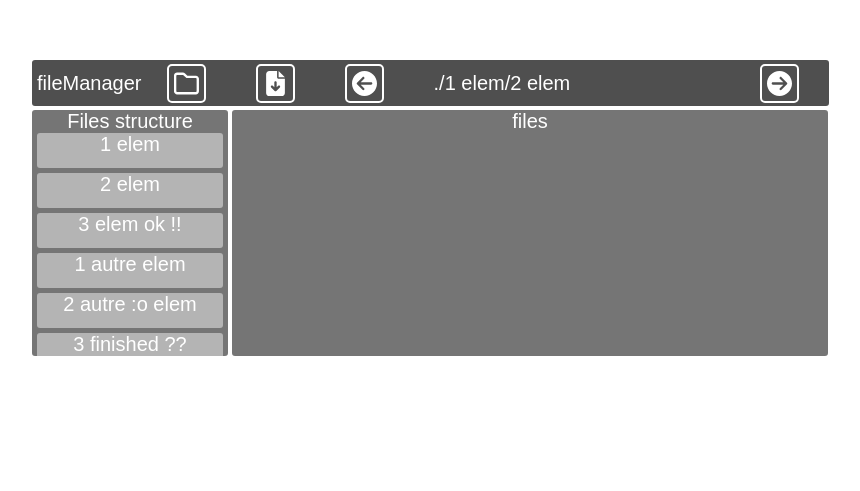
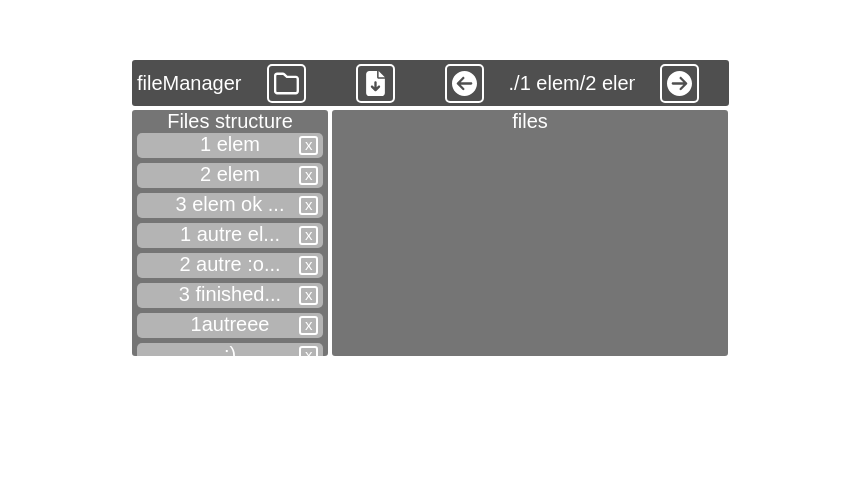
Before and after one commit to WilliamL92/fileManager, a plain HTML site: page index.html in a window 1280 px wide. Shown: the part 192-683 px from the top of the page, without its empty margins (210-1070 px from the left). Drawn offline with Linux system fonts and the light colour scheme.

Commit message:
starting the delete file system

```diff
--- a/index.html
+++ b/index.html
@@ -10,6 +10,6 @@
     <title>Free fileManager</title>
 </head>
 <body>
-    <div id="container" style="width: 800px; height: 300px; left: 50%; top: 50%; position: absolute; transform: translate(-50%, -50%);"></div>
+    <div id="container" style="width: 600px; height: 300px; left: 50%; top: 50%; position: absolute; transform: translate(-50%, -50%);"></div>
 </body>
 </html>
--- a/js/functions.js
+++ b/js/functions.js
@@ -1,36 +1,4 @@
 function fileManager(data) {
-    const getPathName = (id) => {
-        let find = false
-        let _path = "."
-        const recursive = (items) => {
-            if (pathId === -1) {
-                return "./"
-            }
-            else {
-                for (let i = 0; i < items.length; i++) {
-                    // console.log(items[i])
-
-                    if (items[i].type === "FOLDER" && items[i].items.length >= 1 && items[i].id !== id && !find) {
-                        _path += `/${items[i].name}`
-                        recursive(items[i].items, id)
-                    }
-                    else if (items[i].id === id && items[i].type === "FOLDER" && !find) {
-                        _path += `/${items[i].name}`
-                        find = true
-                    }
-                }
-                if (!find) {
-                    _path = ""
-                }
-            }
-            if (!find) {
-                _path = "./"
-            }
-        }
-        recursive(items)
-        return _path
-    }
-
     let titleTop = data.titleTop || "fileManager"
     let titleLeft = data.titleLeft || "Files structure"
     let titleRight = data.titleRight || "files"
@@ -51,6 +19,94 @@ function fileManager(data) {
     let topPanelHeight = data.topPanelHeight || 50
     let textHeight = data.textHeight || 30
     let textStyle = data.textStyle || "Sans-serif"
+    let cardTextHeight = data.cardTextHeight || 20
+    let cardFolderBackgroundColor = data.cardBackgroundColor || "#B4B4B4"
+    let cardFileBackgroundColor = data.cardBackgroundColor || "##87BC86"
+    let cardHeight = data.cardHeight || ""
+    let cardMaxTextLength = data.cardMaxTextLength || 15
+
+    const deleteFolderById = (id) => {
+        let array = []
+        let find = false
+        const recursive = (items) => {
+            for (let i = 0; i < items.length; i++) {
+                if (items[i].type === "FOLDER" && items[i].id !== id && !find) {
+                    array.push(items[i].id)
+                    recursive(items[i].items)
+                }
+                else if (items[i].type === "FOLDER" && items[i].id === id && !find) {
+                    find = true
+                    array.push(items[i].id)
+                }
+            }
+            if (!find) {
+                array = []
+            }
+        }
+        recursive(items)
+
+        //TROUVER UN MOYEN DE SUPPRIMER UN ELEMENT D'UN TABLEAU A DIMENSIONS INCONNU CI-DESSOUS !
+        for (let n = 0; n < array.length; n++) {
+            for (let i = 0; i < items.length; i++) {
+                if (n >= array.length) {
+
+                }
+            }
+        }
+        //------------------------------------------------
+    }
+    const getFolderById = (id) => {
+        let findId = -1
+        const recursive = (items) => {
+            for (let i = 0; i < items.length; i++) {
+                if (items[i].type === "FOLDER" && items[i].id !== id) {
+                    recursive(items[i].items)
+                }
+                else if (items[i].type === "FOLDER" && items[i].id === id) {
+                    findId = items[i]
+                }
+            }
+        }
+        recursive(items)
+        return findId
+    }
+    const manageCardName = (text) => {
+        if (text.length >= cardMaxTextLength) {
+            return `${text.substring(0, cardMaxTextLength)}...`
+        }
+        return text
+    }
+    const getPathName = (id) => {
+        let find = false
+        let _path = "."
+        const recursive = (items) => {
+            if (pathId === -1) {
+                return "./"
+            }
+            else {
+                for (let i = 0; i < items.length; i++) {
+
+                    if (items[i].type === "FOLDER" && items[i].items.length >= 1 && items[i].id !== id && !find) {
+                        _path += `/${items[i].name}`
+                        recursive(items[i].items)
+                    }
+                    else if (items[i].id === id && items[i].type === "FOLDER" && !find) {
+                        _path += `/${items[i].name}`
+                        find = true
+                    }
+                }
+                if (!find) {
+                    _path = ""
+                }
+            }
+            if (!find) {
+                _path = "./"
+            }
+        }
+        recursive(items)
+        return _path
+    }
+
     let marginTopElements = 25
 
     let itemId = 0 // Increment this value each time we add a new folder or file
@@ -126,25 +182,25 @@ function fileManager(data) {
             <div style="width: calc(100% + 1px); height: ${topPanelHeight}px; box-sizing: border-box; border-radius: ${borderRadius}px; display: flex; align-items: center; padding: 5px; background-color: ${topBackgroundColor}; border-color: ${borderColor}; border: ${borderShow ? `solid ${borderColor} ${borderWidth}px` : "none"};">
                 <label>${titleTop}</label>
                 <div class="${fileManagerName}" id="__addFolder" style="width: ${buttonHeight}px; height: ${buttonHeight}px; border-color: ${textColor}; border: solid ${textColor} 2px; border-radius: 5px; padding: 5px; margin: 0px ${marginTopElements}px; text-align: center;">
-                    <svg style="fill: ${textColor}; width: ${buttonHeight}px;" viewBox="0 0 512 512"><path d="M447.1 96h-172.1L226.7 50.75C214.7 38.74 198.5 32 181.5 32H63.1c-35.35 0-64 28.66-64 64v320c0 35.34 28.65 64 64 64h384c35.35 0 64-28.66 64-64V160C511.1 124.7 483.3 96 447.1 96zM463.1 416c0 8.824-7.178 16-16 16h-384c-8.822 0-16-7.176-16-16V96c0-8.824 7.178-16 16-16h117.5c4.273 0 8.293 1.664 11.31 4.688L255.1 144h192c8.822 0 16 7.176 16 16V416z"/></svg>
+                    <svg style="fill: ${textColor}; width: ${buttonHeight}px; pointer-events: none;" viewBox="0 0 512 512"><path style="pointer-events: none;" d="M447.1 96h-172.1L226.7 50.75C214.7 38.74 198.5 32 181.5 32H63.1c-35.35 0-64 28.66-64 64v320c0 35.34 28.65 64 64 64h384c35.35 0 64-28.66 64-64V160C511.1 124.7 483.3 96 447.1 96zM463.1 416c0 8.824-7.178 16-16 16h-384c-8.822 0-16-7.176-16-16V96c0-8.824 7.178-16 16-16h117.5c4.273 0 8.293 1.664 11.31 4.688L255.1 144h192c8.822 0 16 7.176 16 16V416z"/></svg>
                 </div>
                 <div class="${fileManagerName}" id="__importFile" style="width: ${buttonHeight}px; height: ${buttonHeight}px; border-color: ${textColor}; border: solid ${textColor} 2px; border-radius: 5px; padding: 5px; margin: 0px ${marginTopElements}px; text-align: center;">
-                    <svg style="fill: ${textColor}; height: ${buttonHeight}px; width: ${buttonHeight}px" viewBox="0 0 384 512"><path d="M64 0C28.7 0 0 28.7 0 64V448c0 35.3 28.7 64 64 64H320c35.3 0 64-28.7 64-64V160H256c-17.7 0-32-14.3-32-32V0H64zM256 0V128H384L256 0zM216 232V334.1l31-31c9.4-9.4 24.6-9.4 33.9 0s9.4 24.6 0 33.9l-72 72c-9.4 9.4-24.6 9.4-33.9 0l-72-72c-9.4-9.4-9.4-24.6 0-33.9s24.6-9.4 33.9 0l31 31V232c0-13.3 10.7-24 24-24s24 10.7 24 24z"/></svg>
+                    <svg style="fill: ${textColor}; height: ${buttonHeight}px; width: ${buttonHeight}px; pointer-events: none;" viewBox="0 0 384 512"><path style="pointer-events: none;" d="M64 0C28.7 0 0 28.7 0 64V448c0 35.3 28.7 64 64 64H320c35.3 0 64-28.7 64-64V160H256c-17.7 0-32-14.3-32-32V0H64zM256 0V128H384L256 0zM216 232V334.1l31-31c9.4-9.4 24.6-9.4 33.9 0s9.4 24.6 0 33.9l-72 72c-9.4 9.4-24.6 9.4-33.9 0l-72-72c-9.4-9.4-9.4-24.6 0-33.9s24.6-9.4 33.9 0l31 31V232c0-13.3 10.7-24 24-24s24 10.7 24 24z"/></svg>
                 </div>
                 <div class="${fileManagerName}" id="__goBack" style="width: ${buttonHeight}px; height: ${buttonHeight}px; border-color: ${textColor}; border: solid ${textColor} 2px; border-radius: 5px; padding: 5px; margin: 0px ${marginTopElements}px; text-align: center;">
-                <svg style="fill: ${textColor}; width: ${buttonHeight}px;" viewBox="0 0 512 512"><path d="M512 256C512 114.6 397.4 0 256 0S0 114.6 0 256S114.6 512 256 512s256-114.6 256-256zM215 127c9.4-9.4 24.6-9.4 33.9 0s9.4 24.6 0 33.9l-71 71L392 232c13.3 0 24 10.7 24 24s-10.7 24-24 24l-214.1 0 71 71c9.4 9.4 9.4 24.6 0 33.9s-24.6 9.4-33.9 0L103 273c-9.4-9.4-9.4-24.6 0-33.9L215 127z"/></svg>
+                <svg style="fill: ${textColor}; width: ${buttonHeight}px; pointer-events: none;" viewBox="0 0 512 512"><path style="pointer-events: none;" d="M512 256C512 114.6 397.4 0 256 0S0 114.6 0 256S114.6 512 256 512s256-114.6 256-256zM215 127c9.4-9.4 24.6-9.4 33.9 0s9.4 24.6 0 33.9l-71 71L392 232c13.3 0 24 10.7 24 24s-10.7 24-24 24l-214.1 0 71 71c9.4 9.4 9.4 24.6 0 33.9s-24.6 9.4-33.9 0L103 273c-9.4-9.4-9.4-24.6 0-33.9L215 127z"/></svg>
                 </div>
-                <div style="margin: 0px ${marginTopElements}px; overflow-x: auto; width: 100%;">
-                    <label>${virtualPath}</label>
+                <div style="overflow-x: auto; width: 100%;">
+                    <label style="white-space: nowrap;">${virtualPath}</label>
                 </div>
                 <div class="${fileManagerName}" id="__goForward" style="width: ${buttonHeight}px; height: ${buttonHeight}px; border-color: ${textColor}; border: solid ${textColor} 2px; border-radius: 5px; padding: 5px; margin: 0px ${marginTopElements}px; text-align: center;">
-                <svg viewBox="0 0 512 512" style="fill: ${textColor}; width: ${buttonHeight}px;"><path d="M0 256C0 397.4 114.6 512 256 512s256-114.6 256-256S397.4 0 256 0S0 114.6 0 256zM297 385c-9.4 9.4-24.6 9.4-33.9 0s-9.4-24.6 0-33.9l71-71L120 280c-13.3 0-24-10.7-24-24s10.7-24 24-24l214.1 0-71-71c-9.4-9.4-9.4-24.6 0-33.9s24.6-9.4 33.9 0L409 239c9.4 9.4 9.4 24.6 0 33.9L297 385z"/></svg>
+                <svg viewBox="0 0 512 512" style="fill: ${textColor}; width: ${buttonHeight}px; pointer-events: none;"><path style="pointer-events: none;" d="M0 256C0 397.4 114.6 512 256 512s256-114.6 256-256S397.4 0 256 0S0 114.6 0 256zM297 385c-9.4 9.4-24.6 9.4-33.9 0s-9.4-24.6 0-33.9l71-71L120 280c-13.3 0-24-10.7-24-24s10.7-24 24-24l214.1 0-71-71c-9.4-9.4-9.4-24.6 0-33.9s24.6-9.4 33.9 0L409 239c9.4 9.4 9.4 24.6 0 33.9L297 385z"/></svg>
                 </div>
             </div>
             <div style="display: flex; width: 100%; height: 100%;">
                 <div style="width: ${leftPanelWidth}px; height: calc(100% - ${topPanelHeight}px); box-sizing: border-box; border-radius: ${borderRadius}px; text-align: center; display: flex; flex-flow: column; overflow: auto; background-color: ${leftBackgroundColor}; border-color: ${borderColor}; border: ${borderShow ? `solid ${borderColor} ${borderWidth}px;` : "none"}">
                     <label>${titleLeft}</label>
-                    <div id="_filesItemsStructure" style="width: 100%; overflow-y: scroll; height: 100%;"></div>
+                    <div id="_filesItemsStructure" style="width: 100%; overflow-y: scroll; height: 100%; font-size: ${cardTextHeight}px;"></div>
                 </div>
                 <div style="border-radius: ${borderRadius}px; width: calc(100% - ${leftPanelWidth}px); height: calc(100% - ${topPanelHeight}px); box-sizing: border-box; text-align: center; display: flex; flex-flow: column; overflow: auto; background-color: ${rightBackgroundColor}; border-color: ${borderColor}; border: ${borderShow ? `solid ${borderColor} ${borderWidth}px` : "none"};">
                     <label>${titleRight}</label>
@@ -160,7 +216,15 @@ function fileManager(data) {
             for (let i = 0; i < items.length; i++) {
                 switch (items[i].type) {
                     case "FOLDER":
-                        $(`#_filesItemsStructure`).append(`<div style="width: calc(100% - 10px); height: 35px; background-color: #B4B4B4; margin-left: 5px; margin-bottom: 5px; border-radius: 3px;">${items[i].name}</div>`)
+                        $(`#_filesItemsStructure`).append(`<div style="width: calc(100% - 10px); height: ${cardHeight}px; background-color: ${cardFolderBackgroundColor}; margin-left: 5px; margin-bottom: 5px; border-radius: ${borderRadius}px;">
+                            <div style="display: flex;justify-content: center; align-items: center;">
+                                <label>${manageCardName(items[i].name)}</label>
+                            </div>
+
+                            <div class="_deleteCard_" id="${items[i].id}" style="border-radius: 3px; width: 15px; height: 15px; border: solid ${borderColor} 2px; padding: 0px; float: right; margin-right: 5px; margin-top: -${cardTextHeight}px; display: flex;">
+                                <label style="font-size: 15px; padding: 0px; pointer-events: none; margin-left: 4px; margin-top: -2px;">x</label>
+                            </div>
+                        </div>`)
                         if (items[i].items.length >= 1) {
                             recursive(items[i].items)
                         }
@@ -171,6 +235,19 @@ function fileManager(data) {
             }
         }
         recursive(items)
+        $('._deleteCard_').on('mouseenter', (e) => {
+            $("body").css('cursor', "pointer")
+        })
+        $('._deleteCard_').on('mouseleave', (e) => {
+            $("body").css('cursor', "default")
+        })
+        $('._deleteCard_').on('click', (e) => {
+            let elemId = e.target.id
+            if (typeof (data.onDeleteCardFocus) !== "undefined") {
+                data.onDeleteCardFocus(getFolderById(+elemId))
+            }
+            deleteFolderById(+elemId)
+        })
     }
 
     updateFilesItemsStructure()
@@ -184,14 +261,6 @@ function fileManager(data) {
 
     $(`.${fileManagerName}`).on('click', (e) => {
         let elemId = e.target.id
-        switch ($(e.target).get(0).tagName) {
-            case "path":
-                elemId = $(e.target).parent().parent()[0].id
-                break
-            case "svg":
-                elemId = $(e.target).parent()[0].id
-                break
-        }
 
         switch (elemId) {
             case "__addFolder":
--- a/js/main.js
+++ b/js/main.js
@@ -13,6 +13,9 @@ fileManager({
     borderColor: "white",
     borderShow: true,
     buttonHeight: 25,
+    cardTextHeight: 20,
+    cardHeight: 25,
+    cardMaxTextLength: 10,
     onAddFolderFocus: () => {
         console.log("Add Folder !")
     },
@@ -24,5 +27,8 @@ fileManager({
     },
     onGoForwardFocus: () => {
         console.log("Going forward !")
+    },
+    onDeleteCardFocus: (folder) => {
+        console.log(folder)
     }
 })
```
